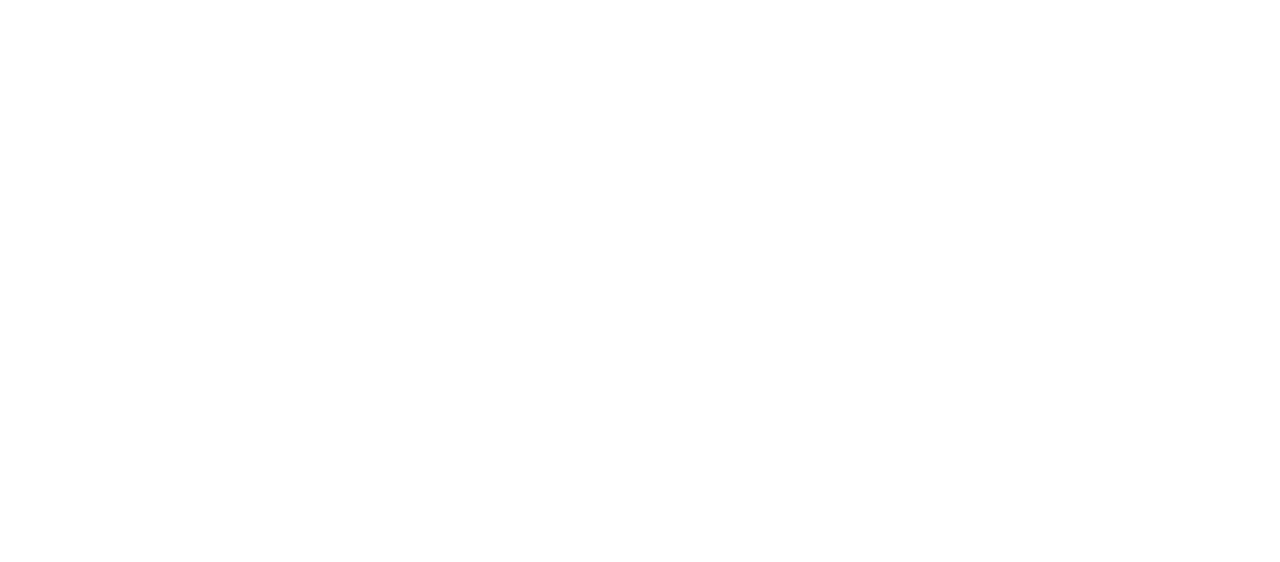
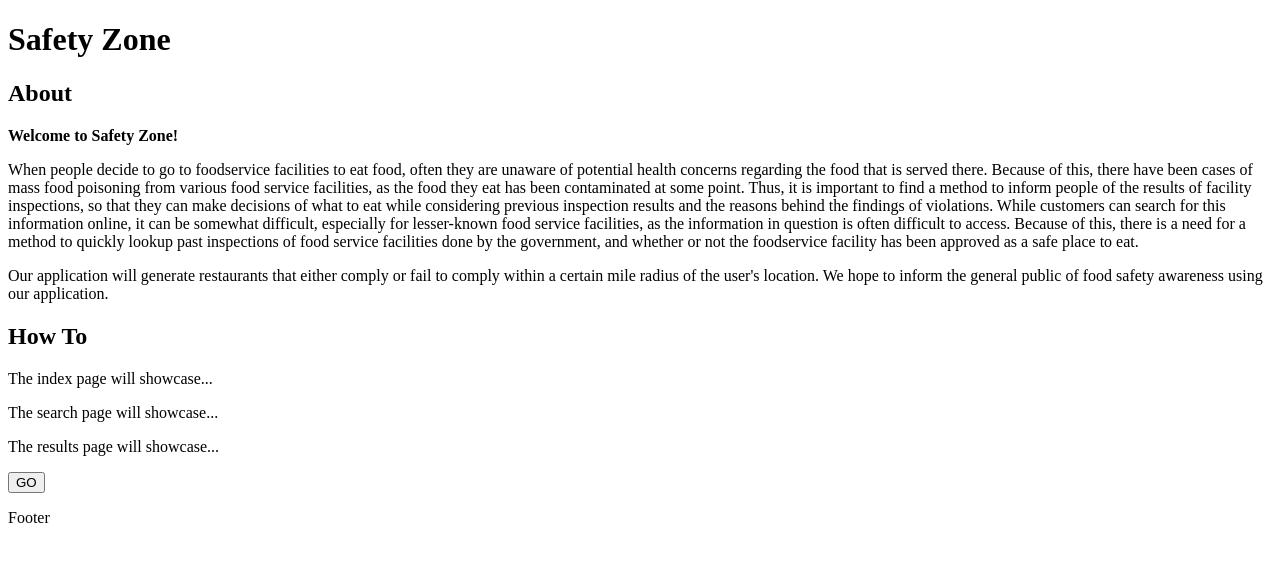
Before and after one commit to jrivera115/team-repo-inst377, a plain HTML site: page index.html in a window 1280 px wide. Drawn offline with Linux system fonts and the light colour scheme.

Commit message:
final update for index html

```diff
--- a/index.html
+++ b/index.html
@@ -1,9 +1,60 @@
 <!DOCTYPE html>
 <html lang="en">
     <head>
-        <title>Index Page</title>
+        <title>Safety Zone Index</title>
     </head>
+    <div class = "header">
+        <h1>Safety Zone</h1>
+    </div>
     <body>
-
+        <h2>About</h2>
+        <div class = "des">
+            <p><b>Welcome to Safety Zone!</b></p>
+            <p> When people decide to go to foodservice facilities to eat food, often they are unaware
+                of potential health concerns regarding the food that is served there. Because of this, there have been cases of
+                mass food poisoning from various food service facilities, as the food they eat has been contaminated at some point.
+                Thus, it is important to find a method to inform people of the results of facility inspections, so that they can make
+                decisions of what to eat while considering previous inspection results and the reasons behind the findings of violations.
+                While customers can search for this information online, it can be somewhat difficult, especially for lesser-known food
+                service facilities, as the information in question is often difficult to access. Because of this, there is a need for a
+                method to quickly lookup past inspections of food service facilities done by the government, and whether or not the foodservice
+                facility has been approved as a safe place to eat.</p>
+            <p>Our application will generate restaurants that either comply or fail to comply within a certain mile radius of the user's location.
+                We hope to inform the general public of food safety awareness using our application.</p>
+        </div>
+        <h2>How To</h2>
+        <div class = "first">
+            <div class = "image">
+                <!-- Screenshot Image Filler -->
+                <!-- <img src = "url"> -->
+            </div>
+            <div class = "text">
+                <p>The index page will showcase...</p>
+            </div>
+        </div>
+        <div class = "second">
+            <div class = "image">
+                <!-- Screenshot Image Filler -->
+                <!-- <img src = "url"> -->
+            </div>
+            <div class = "text">
+                <p>The search page will showcase...</p>
+            </div>
+        </div>
+        <div class = "third">
+            <div class = "image">
+                <!-- Screenshot Image Filler -->
+                <!-- <img src = "url"> -->
+            </div>
+            <div class = "text">
+                <p>The results page will showcase...</p>
+            </div>
+        </div>
+        <div class = "clicktogo">
+            <button type = "button">GO</button>
+        </div>
     </body>
+    <div class = "footer">
+        <p>Footer<p>
+    </div>
 </html>
```
